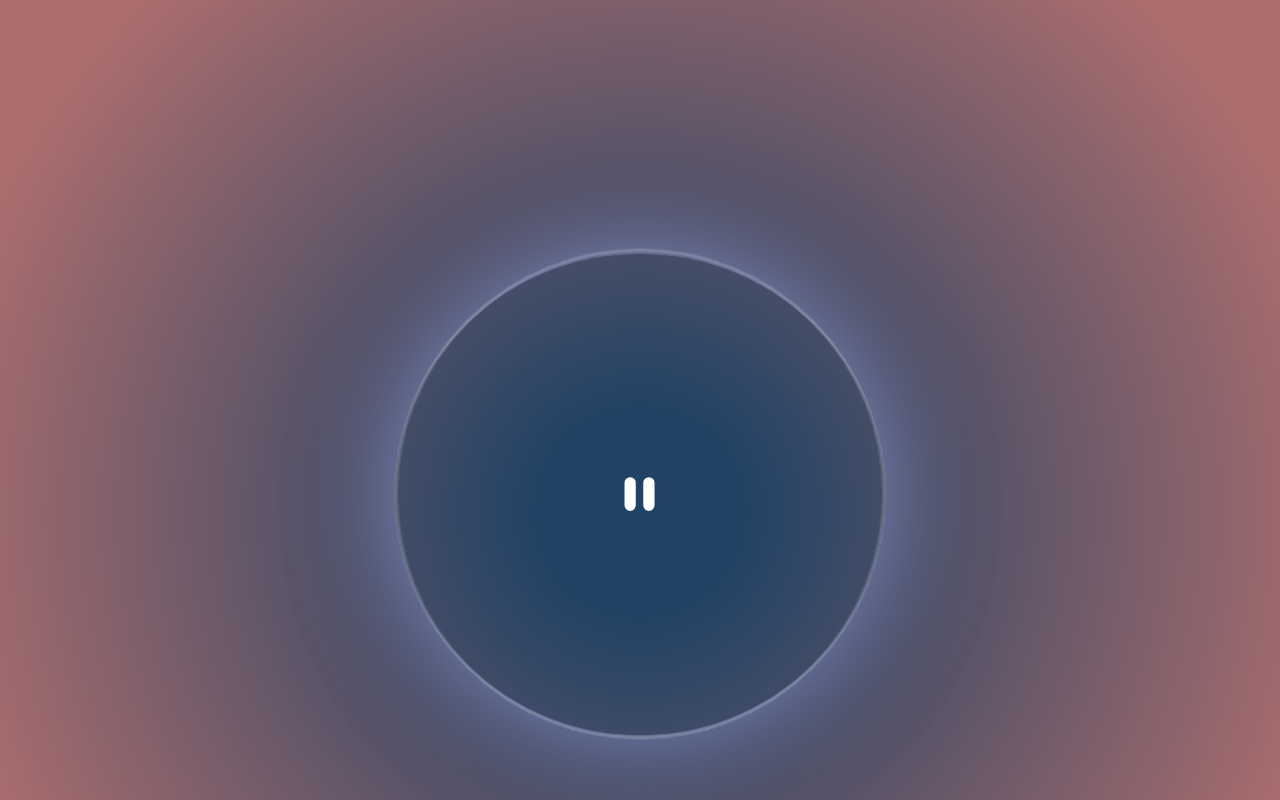
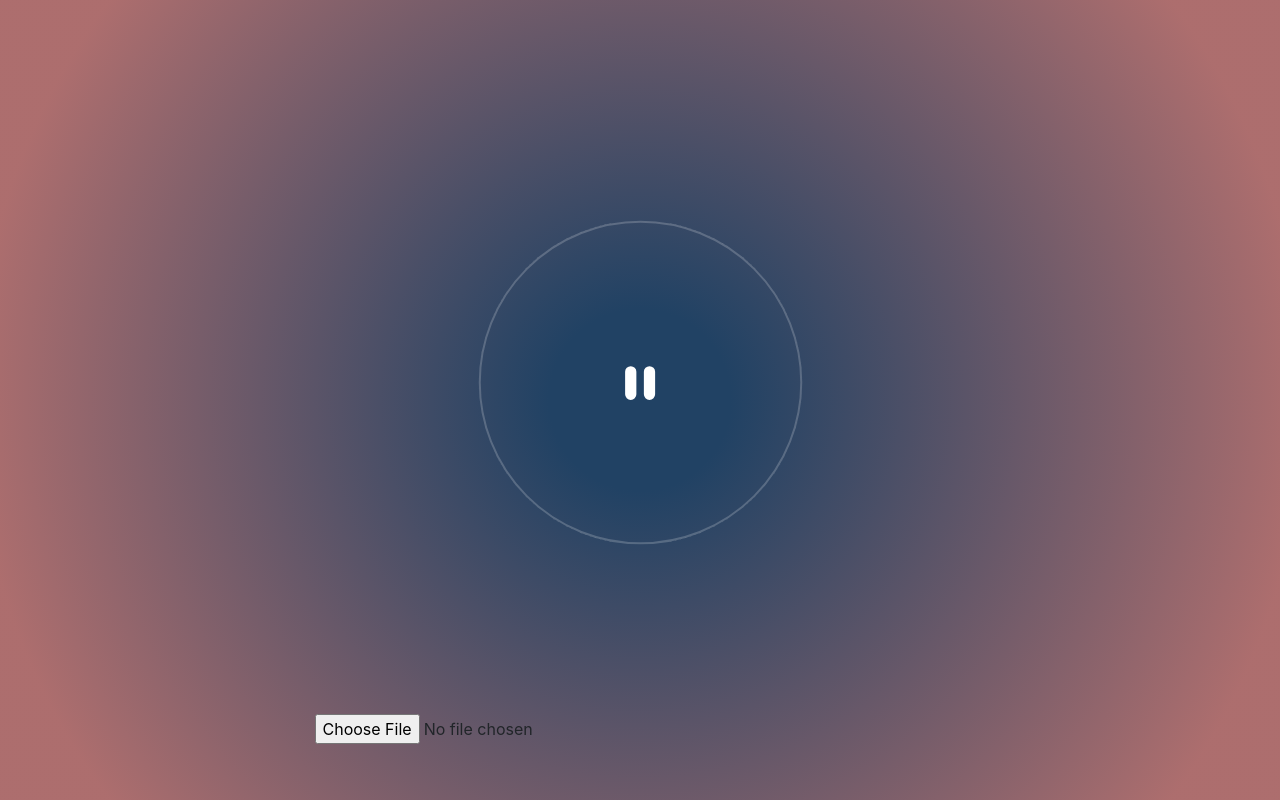
Before and after one commit to RegAse/music-player-visualizer, a React (Create React App) app: page / in a window 1280 px wide. Shown: the top 800 px of the page. Built offline with nearby package versions, Linux system fonts and the light colour scheme.

Commit message:
Fixed width

```diff
--- a/src/App.css
+++ b/src/App.css
@@ -29,7 +29,7 @@
   /* background-color: rgba(255, 0, 0, 0.486); */
 
   border-radius: 50%;
-  box-shadow: rgba(184, 185, 255, 0.59) 0 0 100px;
+  /* box-shadow: rgba(184, 185, 255, 0.59) 0 0 100px; */
 }
 
 .overlay svg {
--- a/src/App.js
+++ b/src/App.js
@@ -7,11 +7,16 @@ function Visualizer() {
   var canvas = document.getElementById("main-visuals");
   canvas.width = document.getElementById("canvas-container").clientWidth;
   canvas.height = canvas.width;
+  // canvas.width = 800;
+  // canvas.height = 800;
   let ctx = canvas.getContext("2d");
 
   circleVisualizer(ctx, canvas.width, canvas.height, [], 0);
 
   file.onchange = function () {
+    // canvas.width = document.getElementById("canvas-container").clientWidth;
+    // canvas.width = 1000;
+    // canvas.height = canvas.width;
     var files = this.files;
     audio.src = URL.createObjectURL(files[0]);
     audio.load();
@@ -133,7 +138,7 @@ function App() {
     <div className="App">
       <div className='container'>
         <div className='screen-center'>
-          <div className=''>
+          <div className='col-md-7'>
             <div id='canvas-container'>
               <div className='overlay'>
                 {/* <img src='background-3.jpeg' /> */}
```
